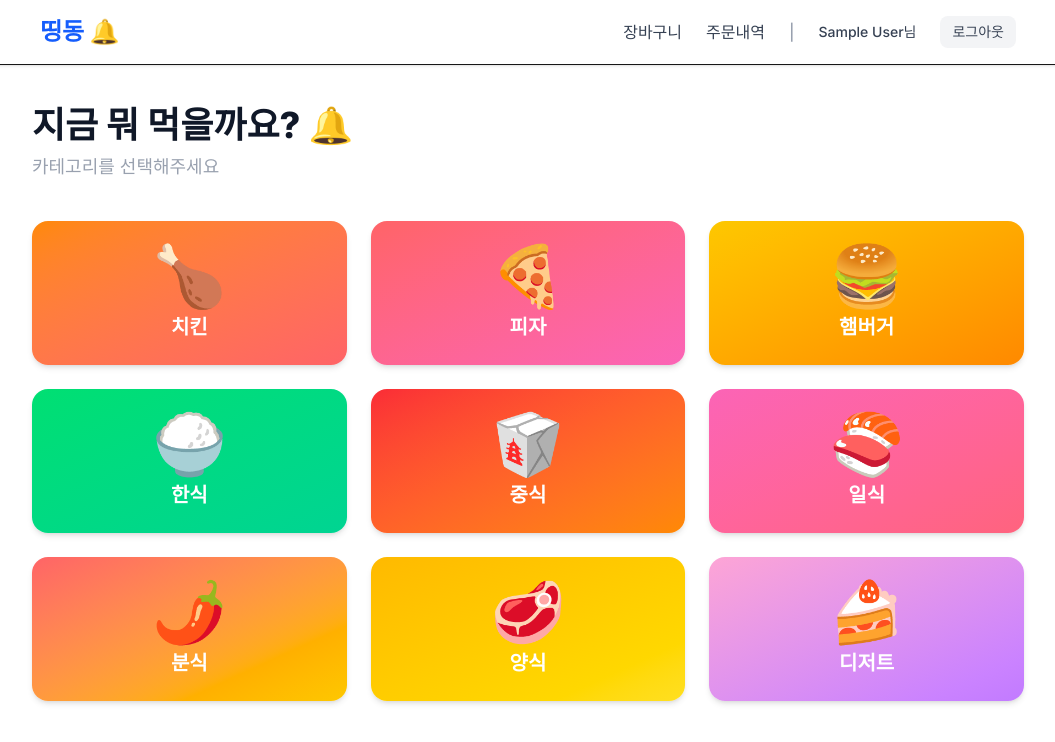
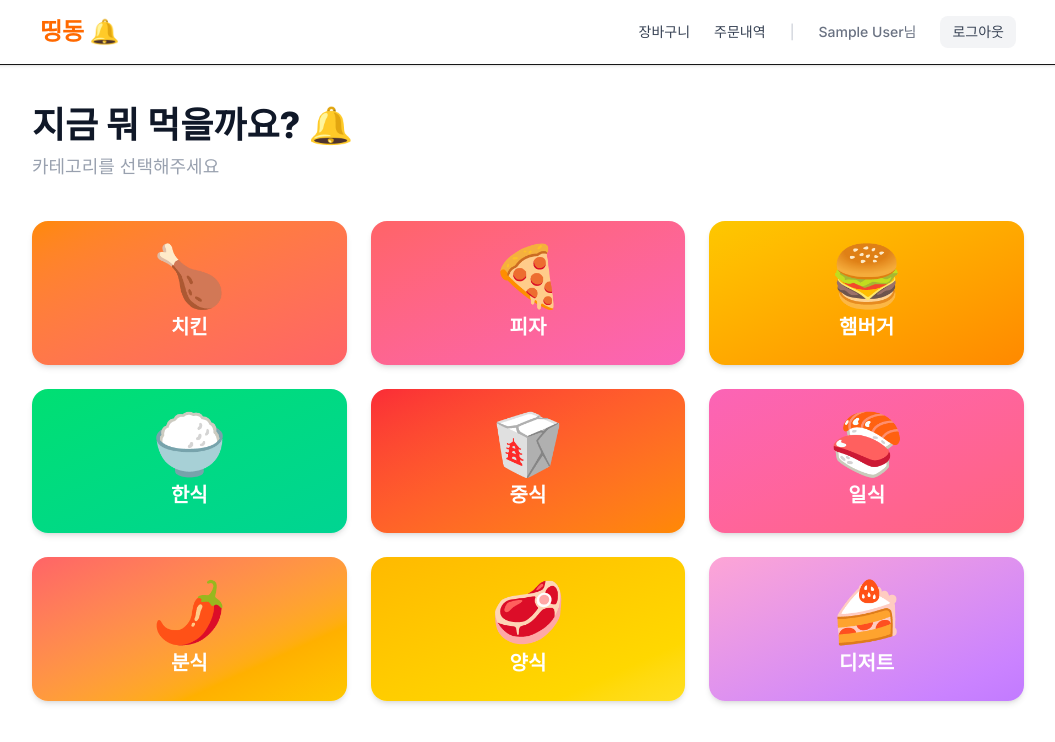
Before and after one commit to JaewonYoon1110/ddingdong_202330215, a Next.js app: page / in a window 1280 px wide. Shown: the top 742 px of the page, without its empty margins (112-1167 px from the left). Built offline with nearby package versions, Linux system fonts and the light colour scheme; no server answers; sample sign-in values are in the browser's storage.

Commit message:
feat: 장바구니 뱃지, 최소주문금액, 다른가게 혼합방지, 네비바 통일

```diff
--- /dev/null
+++ b/app/api/restaurants/[id]/route.ts
@@ -0,0 +1,17 @@
+import { NextResponse } from "next/server";
+import { prisma } from "@/lib/prisma";
+
+export async function GET(
+  req: Request,
+  { params }: { params: Promise<{ id: string }> }
+) {
+  const { id } = await params;
+  try {
+    const restaurant = await prisma.restaurant.findUnique({
+      where: { id },
+    });
+    return NextResponse.json(restaurant);
+  } catch (error) {
+    return NextResponse.json({ message: "오류가 발생했습니다." }, { status: 500 });
+  }
+}
--- a/app/cart/page.tsx
+++ b/app/cart/page.tsx
@@ -2,15 +2,27 @@
 
 import { useCart } from '@/store/useCart';
 import { useRouter } from 'next/navigation';
-import { useState } from 'react';
+import { useState, useEffect } from 'react';
 
 export default function CartPage() {
-  const { items, totalAmount, removeItem, clearCart, addItem } = useCart();
+  const { items, totalAmount, removeItem, clearCart, restaurantId, restaurantName } = useCart();
   const router = useRouter();
   const [isOrdering, setIsOrdering] = useState(false);
+  const [minOrderAmount, setMinOrderAmount] = useState(0);
+
+  useEffect(() => {
+    if (restaurantId) {
+      fetch(`/api/restaurants/${restaurantId}`)
+        .then((res) => res.json())
+        .then((data) => setMinOrderAmount(data.minOrderAmount || 0));
+    }
+  }, [restaurantId]);
 
   const handleCheckout = async () => {
     if (items.length === 0) return alert('장바구니가 비어있습니다.');
+    if (totalAmount() < minOrderAmount) {
+      return alert(`최소 주문금액은 ${minOrderAmount.toLocaleString()}원입니다.\n${(minOrderAmount - totalAmount()).toLocaleString()}원 더 담아주세요.`);
+    }
 
     setIsOrdering(true);
     try {
@@ -21,12 +33,12 @@ export default function CartPage() {
       });
 
       if (res.ok) {
-        alert('주문이 성공적으로 완료되었습니다!');
+        alert('주문이 완료되었습니다!');
         clearCart();
         router.push('/orders');
         router.refresh();
       } else if (res.status === 401) {
-        alert('로그인이 필요한 서비스입니다.');
+        alert('로그인이 필요합니다.');
         router.push('/login');
       } else {
         const data = await res.json();
@@ -41,18 +53,21 @@ export default function CartPage() {
 
   return (
     <div className="max-w-3xl mx-auto p-6">
-      <h1 className="text-3xl font-bold mb-8">장바구니</h1>
+      <h1 className="text-3xl font-extrabold mb-2">장바구니</h1>
+      {restaurantName && (
+        <p className="text-gray-400 text-sm mb-6">{restaurantName} · 최소주문 {minOrderAmount.toLocaleString()}원</p>
+      )}
 
       {items.length === 0 ? (
-        <p className="text-gray-500 text-center py-10">장바구니에 담긴 메뉴가 없습니다.</p>
+        <p className="text-gray-400 text-center py-20">장바구니가 비어있어요 🛒</p>
       ) : (
-        <div className="bg-white border rounded-xl shadow-sm p-6">
+        <div className="bg-white border rounded-2xl shadow-sm p-6">
           <ul className="divide-y">
             {items.map((item) => (
               <li key={item.id} className="py-4 flex justify-between items-center">
                 <div>
-                  <p className="font-semibold text-lg">{item.name}</p>
-                  <p className="text-gray-500 text-sm">{item.price.toLocaleString()}원</p>
+                  <p className="font-semibold text-gray-900">{item.name}</p>
+                  <p className="text-gray-400 text-sm">{item.price.toLocaleString()}원</p>
                 </div>
                 <div className="flex items-center gap-3">
                   <button
@@ -63,26 +78,32 @@ export default function CartPage() {
                   </button>
                   <span className="font-bold w-4 text-center">{item.quantity}</span>
                   <button
-                    onClick={() => addItem({ id: item.id, name: item.name, price: item.price })}
+                    onClick={() => useCart.getState().addItem({ id: item.id, name: item.name, price: item.price }, restaurantId!, restaurantName!)}
                     className="w-8 h-8 rounded-full bg-orange-500 hover:bg-orange-600 text-white font-bold text-lg flex items-center justify-center"
                   >
                     +
                   </button>
-                  <span className="font-bold w-20 text-right">{(item.price * item.quantity).toLocaleString()}원</span>
+                  <span className="font-bold w-24 text-right text-orange-500">{(item.price * item.quantity).toLocaleString()}원</span>
                 </div>
               </li>
             ))}
           </ul>
 
-          <div className="mt-8 pt-6 border-t flex justify-between items-center">
-            <span className="text-xl font-bold">총 결제 금액</span>
-            <span className="text-2xl font-bold text-orange-500">{totalAmount().toLocaleString()}원</span>
+          <div className="mt-6 pt-6 border-t flex justify-between items-center">
+            <span className="text-xl font-extrabold">총 결제금액</span>
+            <span className="text-2xl font-extrabold text-orange-500">{totalAmount().toLocaleString()}원</span>
           </div>
+
+          {totalAmount() < minOrderAmount && (
+            <p className="text-red-400 text-sm text-right mt-2">
+              최소주문금액까지 {(minOrderAmount - totalAmount()).toLocaleString()}원 남았어요
+            </p>
+          )}
 
           <button
             onClick={handleCheckout}
             disabled={isOrdering}
-            className="w-full bg-orange-500 text-white py-4 rounded-xl mt-8 font-bold text-lg hover:bg-orange-600 disabled:bg-gray-400 transition"
+            className="w-full bg-orange-500 text-white py-4 rounded-xl mt-6 font-extrabold text-lg hover:bg-orange-600 disabled:bg-gray-300 transition"
           >
             {isOrdering ? '주문 처리 중...' : '결제하기'}
           </button>
--- /dev/null
+++ b/app/components/CartIcon.tsx
@@ -0,0 +1,19 @@
+'use client';
+
+import { useCart } from '@/store/useCart';
+import Link from 'next/link';
+
+export default function CartIcon() {
+  const totalCount = useCart((state) => state.totalCount());
+
+  return (
+    <Link href="/cart" className="relative hover:text-orange-500 transition text-sm font-medium text-gray-700">
+      장바구니
+      {totalCount > 0 && (
+        <span className="absolute -top-2 -right-4 bg-orange-500 text-white text-xs font-bold rounded-full w-5 h-5 flex items-center justify-center">
+          {totalCount}
+        </span>
+      )}
+    </Link>
+  );
+}
--- a/app/layout.tsx
+++ b/app/layout.tsx
@@ -5,6 +5,7 @@ import Link from "next/link";
 import { getServerSession } from "next-auth";
 import { authOptions } from "@/lib/auth";
 import LogoutButton from "./components/LogoutButton";
+import CartIcon from "./components/CartIcon";
 
 const inter = Inter({ subsets: ["latin"] });
 
@@ -25,25 +26,21 @@ export default async function RootLayout({
       <body className={`${inter.className} bg-white min-h-screen`}>
         <nav className="bg-white border-b shadow-sm sticky top-0 z-50">
           <div className="max-w-5xl mx-auto px-6 py-4 flex justify-between items-center">
-            <Link href="/" className="text-2xl font-extrabold text-blue-600">
+            <Link href="/" className="text-2xl font-extrabold text-orange-500">
               띵동 🔔
             </Link>
-
-            <div className="flex items-center gap-6 font-medium text-gray-700">
-              <Link href="/cart" className="hover:text-blue-600 transition">장바구니</Link>
-
+            <div className="flex items-center gap-6 text-sm font-medium text-gray-700">
+              <CartIcon />
               {session ? (
                 <>
-    <Link href="/orders" className="hover:text-blue-600 transition">주문내역</Link>
-    <span className="text-gray-400">|</span>
-    <span className="text-sm">{session.user?.name}님</span>
+                  <Link href="/orders" className="hover:text-orange-500 transition">주문내역</Link>
+                  <span className="text-gray-300">|</span>
+                  <span className="text-gray-500">{session.user?.name}님</span>
                   <LogoutButton />
                 </>
               ) : (
                 <>
-    <Link href="/login?mode=register" className="hover:text-orange-500 transition text-sm font-medium">
-      회원가입
-    </Link>
+                  <Link href="/login?mode=register" className="hover:text-orange-500 transition">회원가입</Link>
                   <Link href="/login" className="bg-orange-500 text-white px-4 py-2 rounded-lg hover:bg-orange-600 transition">
                     로그인
                   </Link>
@@ -52,7 +49,6 @@ export default async function RootLayout({
             </div>
           </div>
         </nav>
-
         {children}
       </body>
     </html>
```
Lines whose indentation alone changed are shown as unchanged.
